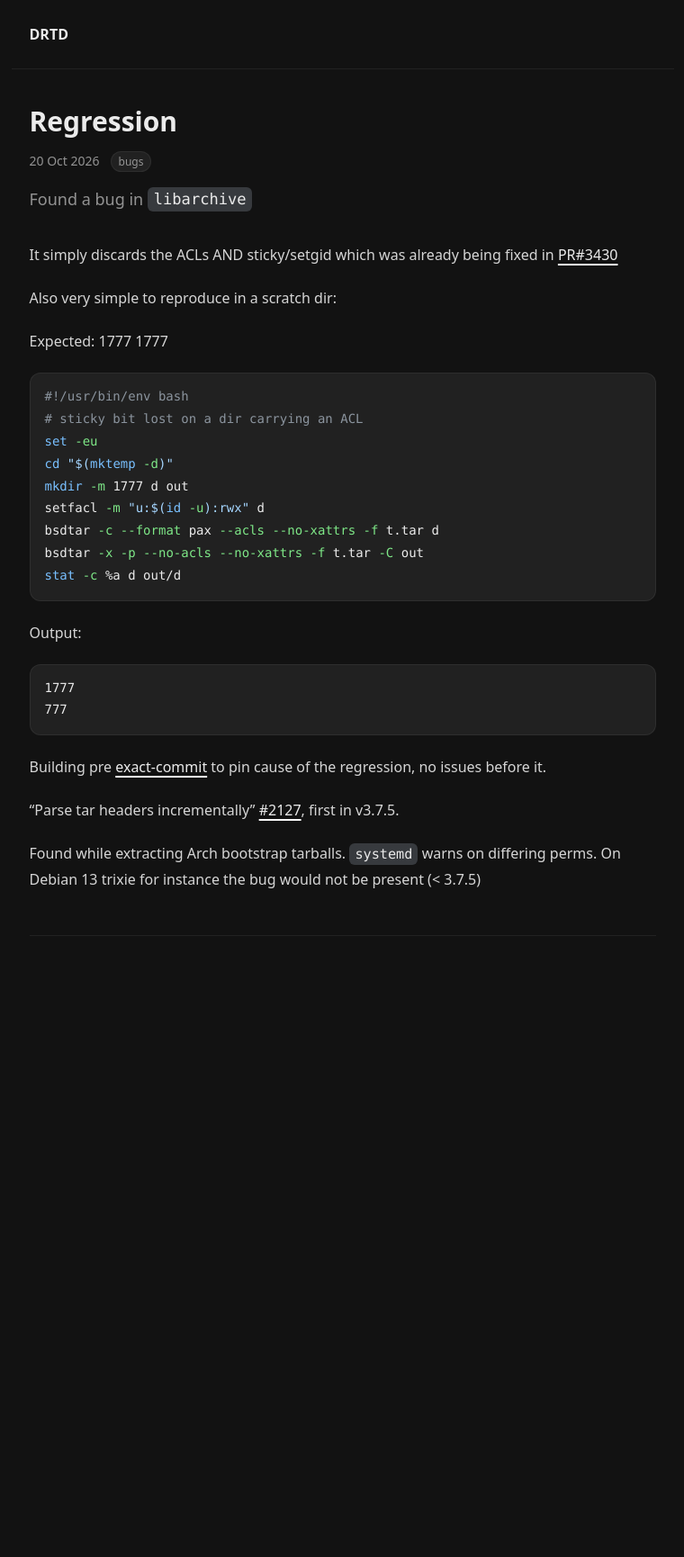
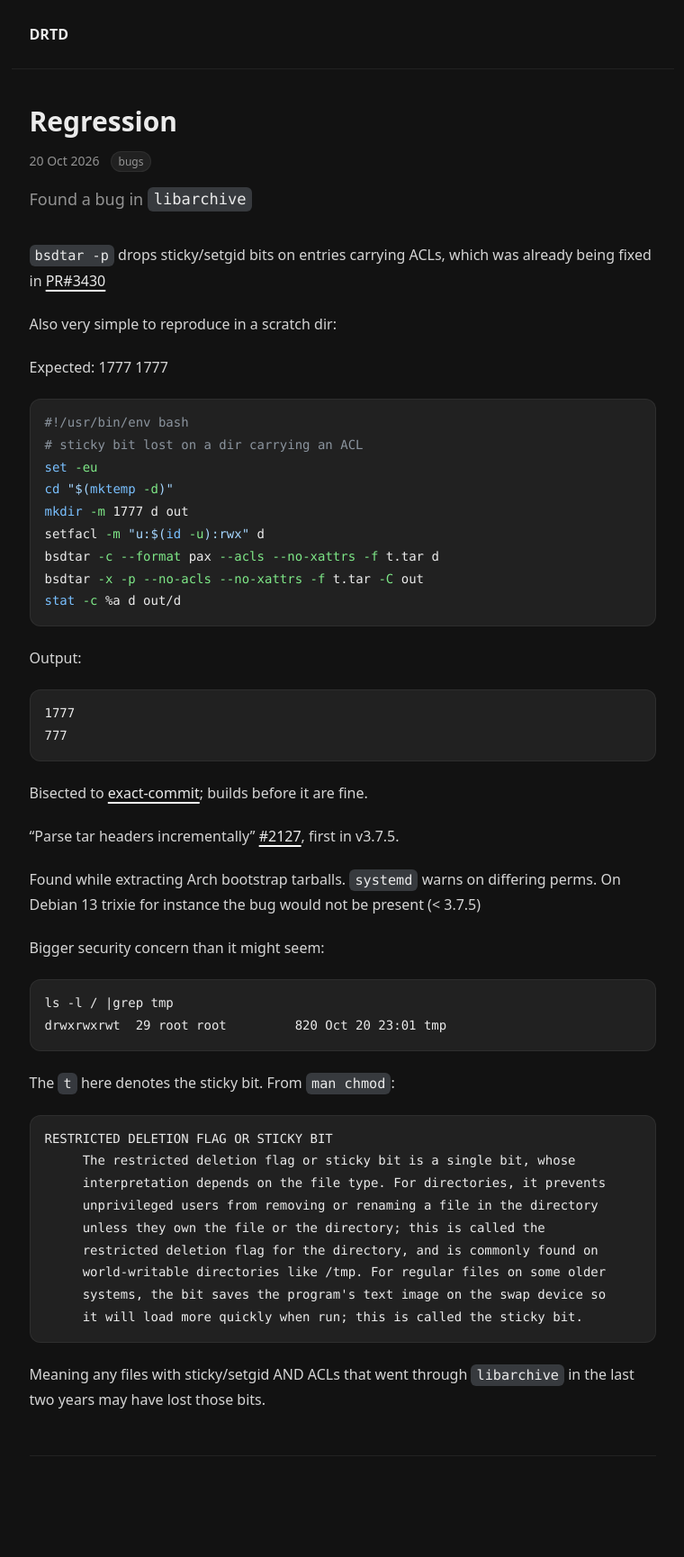
Before and after one commit to h8d13/dontreadthedocs, a Jekyll site: the page built from _notes/regression-bsdtar.md, in a window 1280 px wide. Shown: the whole page at 90% size, without its empty margins (252-1012 px from the left). Built offline with Jekyll 4.4.1, drawn with Linux system fonts in a browser that asks for light colours; before the commit the page ends 1152 px from its top, so only the background shows below that.

Commit message:
misc
Signed-off-by: h8d13 <hadean-eon-dev@proton.me>

````diff
--- a/_notes/regression-bsdtar.md
+++ b/_notes/regression-bsdtar.md
@@ -5,7 +5,7 @@ description: Found a bug in `libarchive`
 tags: [bugs]
 ---
 
-It simply discards the ACLs AND sticky/setgid
+`bsdtar -p` drops sticky/setgid bits on entries carrying ACLs,
 which was already being fixed in [PR#3430](https://github.com/libarchive/libarchive/pull/3430)
 
 Also very simple to reproduce in a scratch dir:
@@ -31,8 +31,8 @@ Output:
 777
 ```
 
-Building pre [exact-commit](https://github.com/libarchive/libarchive/commit/2d8a5760c5ec553283a95a1aaca746f6eb472d0f)
-to pin cause of the regression, no issues before it.
+Bisected to [exact-commit](https://github.com/libarchive/libarchive/commit/2d8a5760c5ec553283a95a1aaca746f6eb472d0f);
+builds before it are fine.
 
 "Parse tar headers incrementally" [#2127](https://github.com/libarchive/libarchive/pull/2127),
 first in v3.7.5.
@@ -40,4 +40,28 @@ first in v3.7.5.
 Found while extracting Arch bootstrap tarballs. `systemd` warns on differing perms.
 On Debian 13 trixie for instance the bug would not be present (< 3.7.5)
 
+Bigger security concern than it might seem:
+
+```console
+ls -l / |grep tmp
+drwxrwxrwt  29 root root         820 Oct 20 23:01 tmp
+```
+
+The `t` here denotes the sticky bit. From `man chmod`:
+
+```text
+RESTRICTED DELETION FLAG OR STICKY BIT
+     The restricted deletion flag or sticky bit is a single bit, whose
+     interpretation depends on the file type. For directories, it prevents
+     unprivileged users from removing or renaming a file in the directory
+     unless they own the file or the directory; this is called the
+     restricted deletion flag for the directory, and is commonly found on
+     world-writable directories like /tmp. For regular files on some older
+     systems, the bit saves the program's text image on the swap device so
+     it will load more quickly when run; this is called the sticky bit.
+```
+
+Meaning any files with sticky/setgid AND ACLs that went through `libarchive` in the last
+two years may have lost those bits.
+
 ---
````
